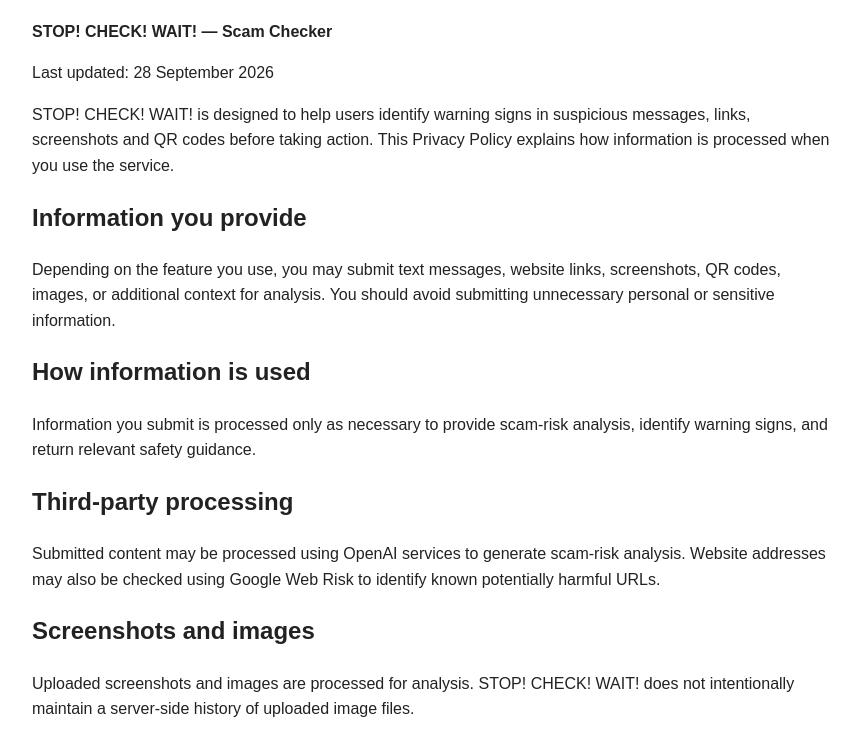
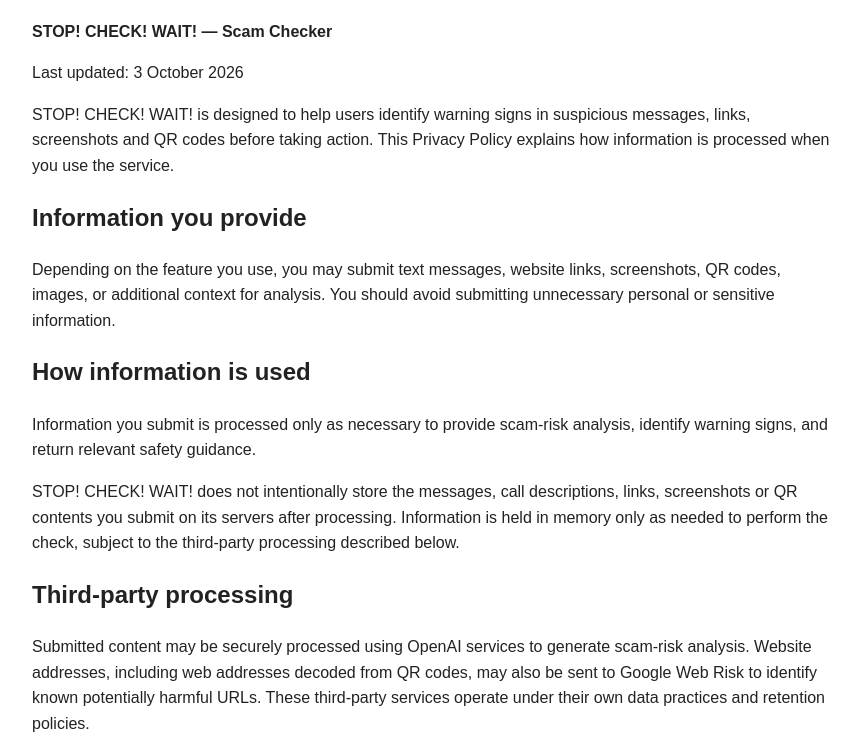
Before and after one commit to howeisiong828/wait-clean, a plain HTML site: page privacy.html in a window 1280 px wide. Shown: the part 94-828 px from the top of the page, without its empty margins (208-1068 px from the left). Drawn offline with Linux system fonts and the light colour scheme.

Commit message:
clarify privacy and third-party processing

```diff
--- a/privacy.html
+++ b/privacy.html
@@ -9,7 +9,7 @@
 
 <h1>Privacy Policy</h1>
 <p><strong>STOP! CHECK! WAIT! — Scam Checker</strong></p>
-<p>Last updated: 28 September 2026</p>
+<p>Last updated: 3 October 2026</p>
 
 <p>STOP! CHECK! WAIT! is designed to help users identify warning signs in suspicious messages, links, screenshots and QR codes before taking action. This Privacy Policy explains how information is processed when you use the service.</p>
 
@@ -18,9 +18,10 @@
 
 <h2>How information is used</h2>
 <p>Information you submit is processed only as necessary to provide scam-risk analysis, identify warning signs, and return relevant safety guidance.</p>
+<p>STOP! CHECK! WAIT! does not intentionally store the messages, call descriptions, links, screenshots or QR contents you submit on its servers after processing. Information is held in memory only as needed to perform the check, subject to the third-party processing described below.</p>
 
 <h2>Third-party processing</h2>
-<p>Submitted content may be processed using OpenAI services to generate scam-risk analysis. Website addresses may also be checked using Google Web Risk to identify known potentially harmful URLs.</p>
+<p>Submitted content may be securely processed using OpenAI services to generate scam-risk analysis. Website addresses, including web addresses decoded from QR codes, may also be sent to Google Web Risk to identify known potentially harmful URLs. These third-party services operate under their own data practices and retention policies.</p>
 
 <h2>Screenshots and images</h2>
 <p>Uploaded screenshots and images are processed for analysis. STOP! CHECK! WAIT! does not intentionally maintain a server-side history of uploaded image files.</p>
```
